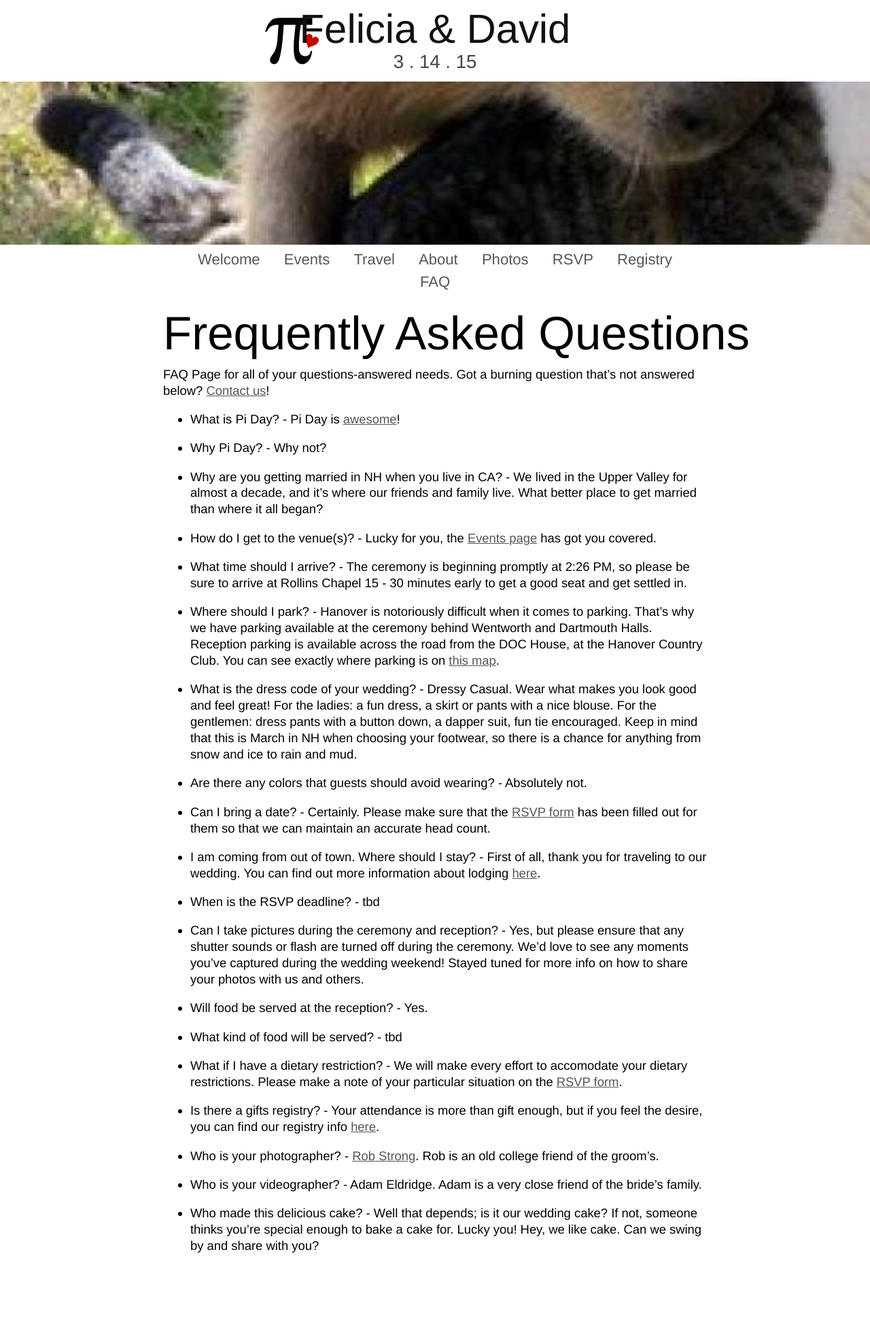
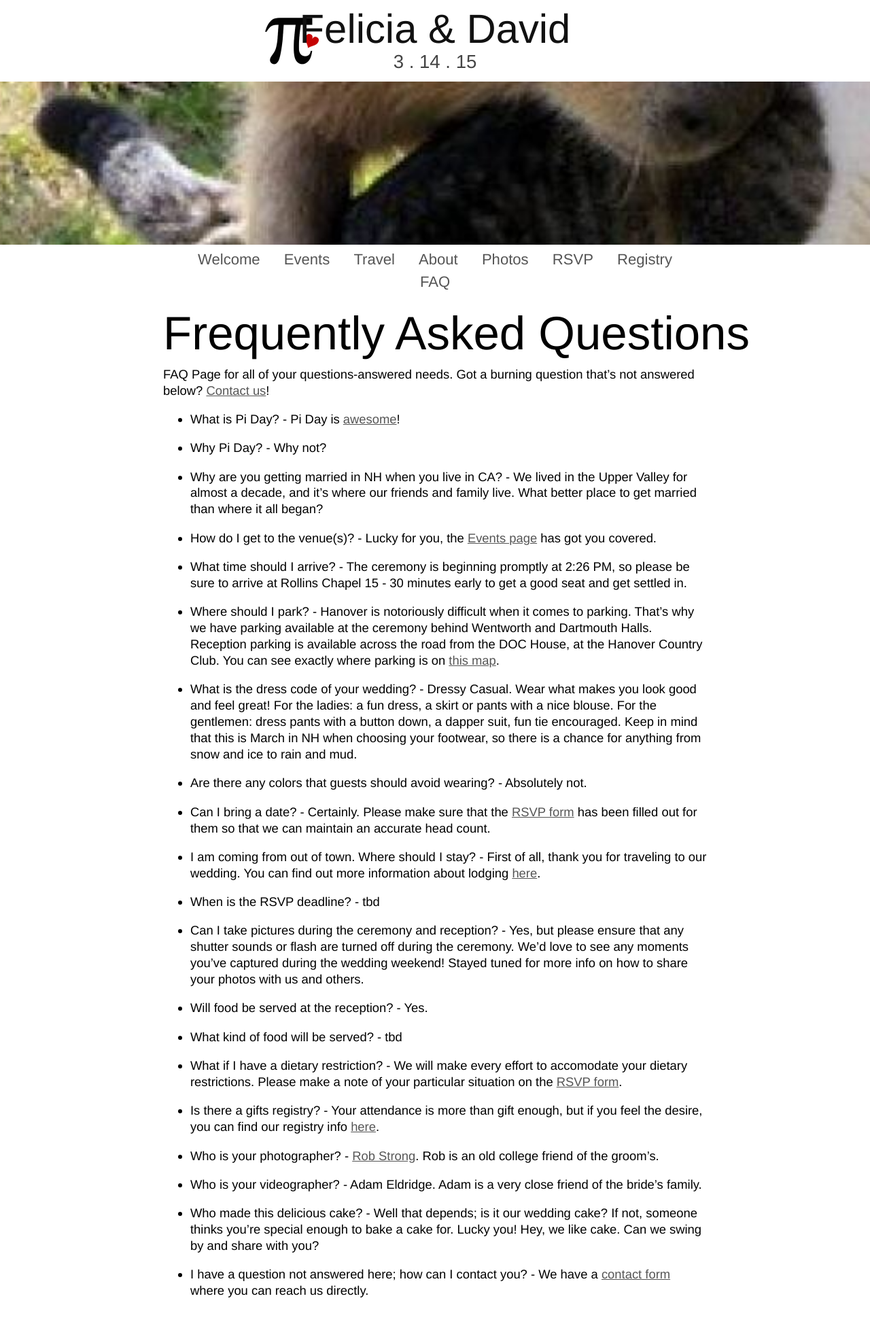
Before and after one commit to dnschnur/piday.github.com, a Jekyll site: the page built from faq/index.md, in a window 1280 px wide. Shown: the top 1948 px of the page at 68% size. Built offline with Jekyll 4.4.1, drawn with Linux system fonts in a browser that asks for light colours; nearby versions of some CDN libraries.

Commit message:
Updated FAQ

```diff
--- a/faq/index.md
+++ b/faq/index.md
@@ -44,3 +44,5 @@ FAQ Page for all of your questions-answered needs. Got a burning question that
 - Who is your videographer? - Adam Eldridge. Adam is a very close friend of the bride's family.
 
 - Who made this delicious cake? - Well that depends; is it our wedding cake? If not, someone thinks you’re special enough to bake a cake for. Lucky you! Hey, we like cake. Can we swing by and share with you?
+
+- I have a question not answered here; how can I contact you? - We have a [contact form](/about/contact.html) where you can reach us directly.
```
